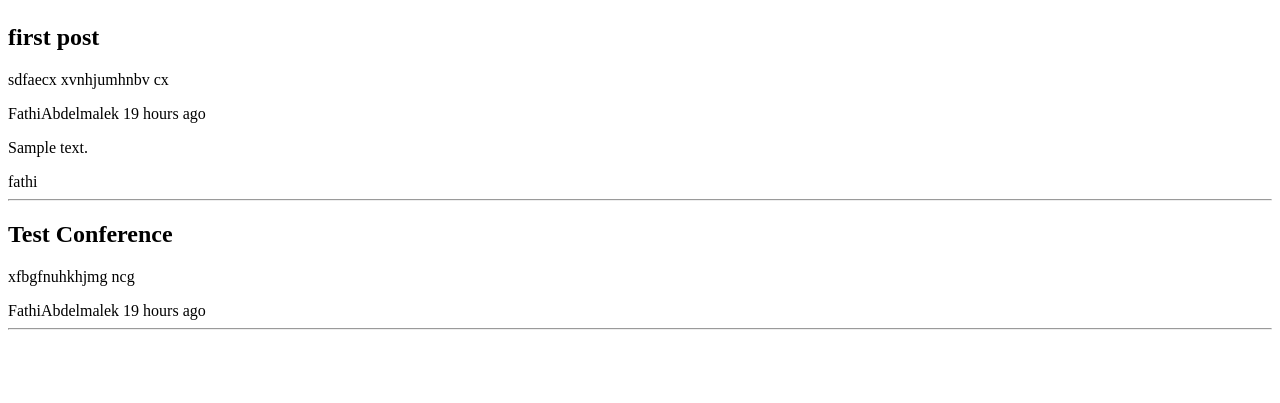
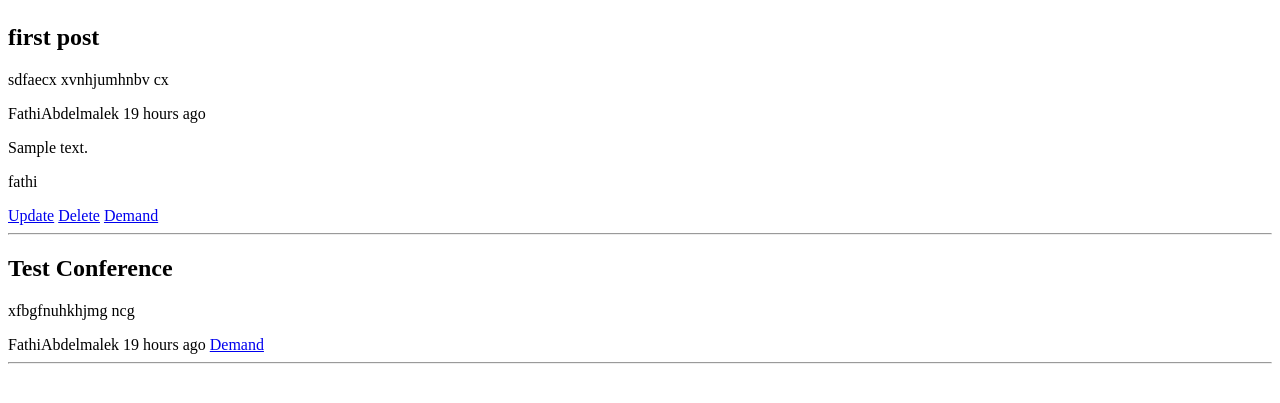
Before and after one commit to FathiAbdelMalek/MemoirProjet, a Django app: page / in a window 1280 px wide. Shown: the part 258-661 px from the top of the page. Run offline with Django 3.2, Linux system fonts and the light colour scheme; a user stored in the database is signed in; data comes from the database, SQL or seed files in the repository; both versions use the stored data as it was before the commit; tables that the repository leaves empty hold one stand-in row (values such as "Sample post"); some libraries are stand-ins or nearby versions.

Commit message:
now you can update, delete conferences and demands

```diff
--- a/accounts/admin.py
+++ b/accounts/admin.py
@@ -1,6 +1,7 @@
 from django.contrib import admin
+from django.contrib.auth.models import Group
 from . import models
 
-# Register your models here.
 
 admin.site.register(models.User)
+admin.site.unregister(Group)
--- a/conferences/models.py
+++ b/conferences/models.py
@@ -24,7 +24,7 @@ class Conference(models.Model):
 
 class Demand(models.Model):
     note = models.CharField(max_length=500)
-    work = models.FilePathField()
+    # work = models.FilePathField()
     user = models.ForeignKey(User, on_delete=models.CASCADE)
     conference = models.ForeignKey(Conference, on_delete=models.CASCADE)
 
--- a/conferences/templates/conferences/index.html
+++ b/conferences/templates/conferences/index.html
@@ -15,10 +15,22 @@
                 {% if demand.conference == conference %}
                     <div>
                         <p>{{ demand.note }}</p>
-                        <span>{{ demand.user }}</span>
+                        <p>{{ demand.user }}</p>
                     </div>
+                    {% if request.user == demand.user %}
+                        <a href="{% url 'demand_update' demand.pk %}">Update</a>
+                        <a href="{% url 'demand_delete' demand.pk %}">Delete</a>
+                    {% endif %}
                 {% endif %}
             {% endfor %}
+            {% if request.user.is_authenticated %}
+                {% if request.user != conference.creator %}
+                    <a href="{% url 'demand_create' conference.pk %}">Demand</a>
+                {% else %}
+                    <a href="{% url 'conference_update' conference.pk %}">Update</a>
+                    <a href="{% url 'conference_delete' conference.pk %}">Delete</a>
+                {% endif %}
+            {% endif %}
             <hr>
         </div>
     {% endfor %}
```
Also changed, not shown: conferences/migrations/0002_remove_demand_work.py (added), db.sqlite3.
